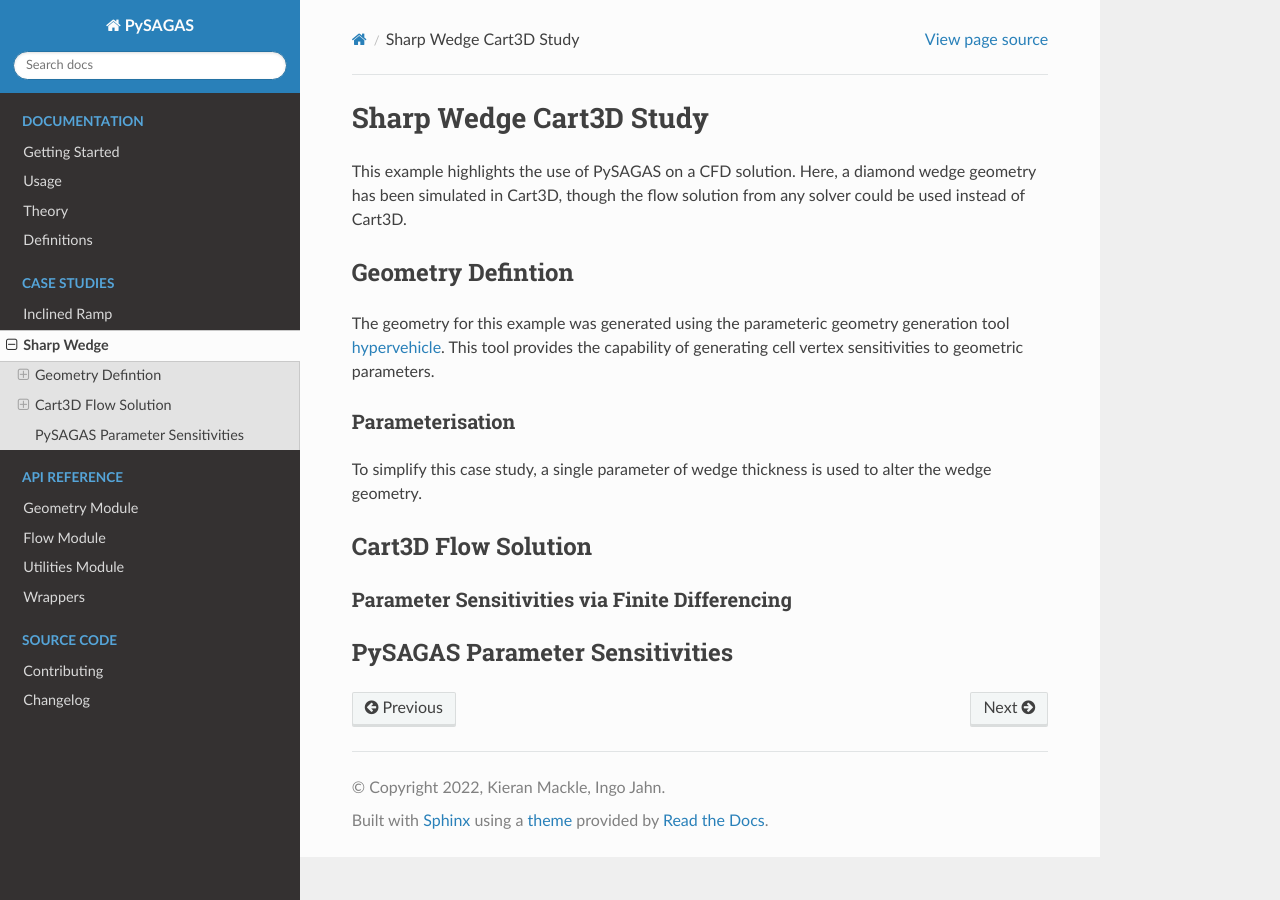
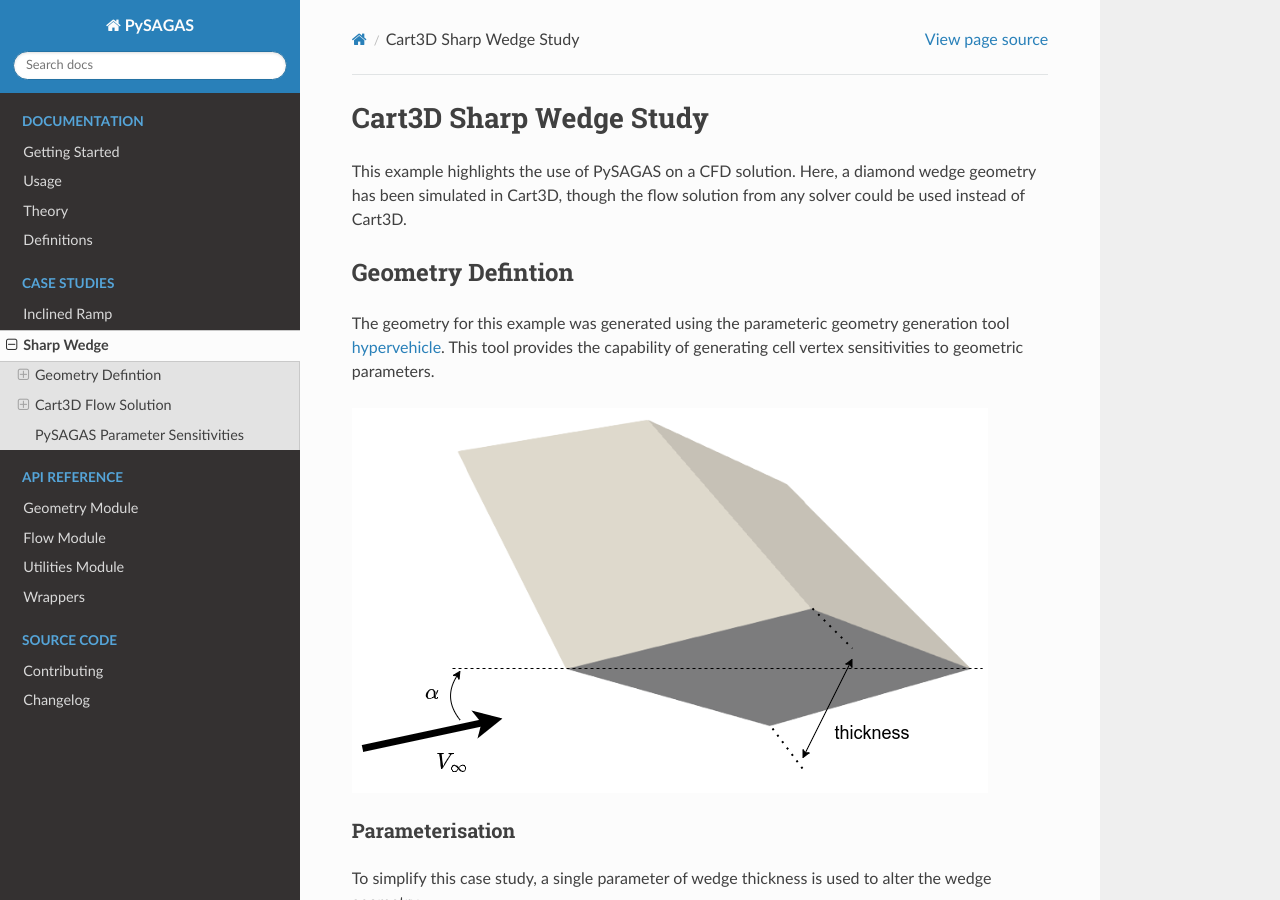
Before and after one commit to kieran-mackle/pysagas, a Sphinx documentation site: the page built from docs/source/examples/sharp_wedge.md, in a window 1280 px wide and 900 px high. Built offline with Sphinx 7.4.7 and the Read the Docs theme 2.0.0, drawn with Linux system fonts in a browser that asks for light colours; some of the changed text lies outside the part shown.

Commit message:
docs: added images for sharp wedge example

```diff
--- a/docs/source/examples/sharp_wedge.md
+++ b/docs/source/examples/sharp_wedge.md
@@ -1,4 +1,4 @@
-# Sharp Wedge Cart3D Study
+# Cart3D Sharp Wedge Study
 
 This example highlights the use of PySAGAS on a
 CFD solution. Here, a diamond wedge geometry has
@@ -12,6 +12,8 @@
 This tool provides the capability of generating cell vertex
 sensitivities to geometric parameters.
 
+![Wedge Geometry](../_static/wedge.png)
+
 
 ### Parameterisation
 
@@ -19,15 +21,21 @@
 is used to alter the wedge geometry.
 
 
+![Wedge with thickness variations](../_static/thick-thin-wedges.png)
 
 
 ## Cart3D Flow Solution
 
+![Wedge flow visualisation](../_static/wedge-flow.png)
+
+![Wedge flow visualisation](../_static/wedge-flow2.png)
 
 
 ### Parameter Sensitivities via Finite Differencing
 
-
+< Insert table of results from Cart3D >
 
 
 ## PySAGAS Parameter Sensitivities
+
+< Insert table of results from Cart3D >
```
Also changed, not shown: docs/source/_static/thick-thin-wedges.png (added), docs/source/_static/wedge-flow.png (added), docs/source/_static/wedge-flow2.png (added), docs/source/_static/wedge.png (added).
